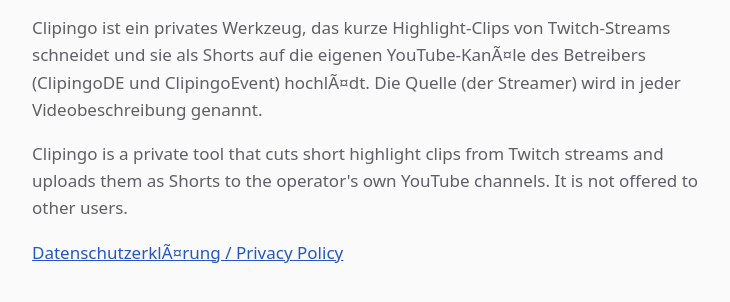
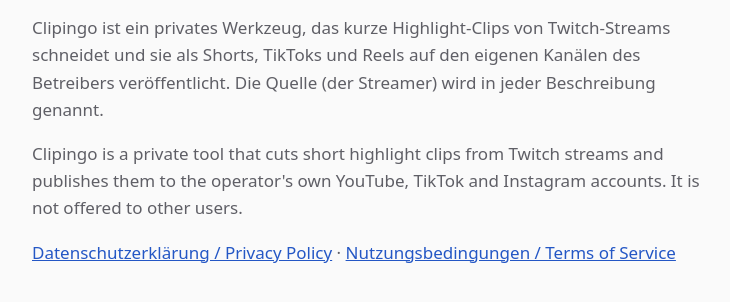
Before and after one commit to BonelessAngel/clipingo-info, a plain HTML site: page index.html in a window 1280 px wide. Shown: the part 102-404 px from the top of the page, without its empty margins (268-998 px from the left). Drawn offline with Linux system fonts and the light colour scheme.

Commit message:
Startseite: Umlaute repariert, Link zu den AGB

```diff
--- a/index.html
+++ b/index.html
@@ -17,12 +17,12 @@
 <body>
 <main>
   <h1>Clipingo</h1>
-  <p>Clipingo ist ein privates Werkzeug, das kurze Highlight-Clips von Twitch-Streams schneidet und sie als Shorts auf
-     die eigenen YouTube-KanÃ¤le des Betreibers (ClipingoDE und ClipingoEvent) hochlÃ¤dt. Die Quelle (der Streamer) wird
-     in jeder Videobeschreibung genannt.</p>
-  <p>Clipingo is a private tool that cuts short highlight clips from Twitch streams and uploads them as Shorts to the
-     operator's own YouTube channels. It is not offered to other users.</p>
-  <p><a href="privacy.html">DatenschutzerklÃ¤rung / Privacy Policy</a></p>
+  <p>Clipingo ist ein privates Werkzeug, das kurze Highlight-Clips von Twitch-Streams schneidet und sie als Shorts,
+     TikToks und Reels auf den eigenen Kanälen des Betreibers veröffentlicht. Die Quelle (der Streamer) wird in jeder
+     Beschreibung genannt.</p>
+  <p>Clipingo is a private tool that cuts short highlight clips from Twitch streams and publishes them to the
+     operator's own YouTube, TikTok and Instagram accounts. It is not offered to other users.</p>
+  <p><a href="privacy.html">Datenschutzerklärung / Privacy Policy</a> · <a href="terms.html">Nutzungsbedingungen / Terms of Service</a></p>
 </main>
 </body>
 </html>
```
